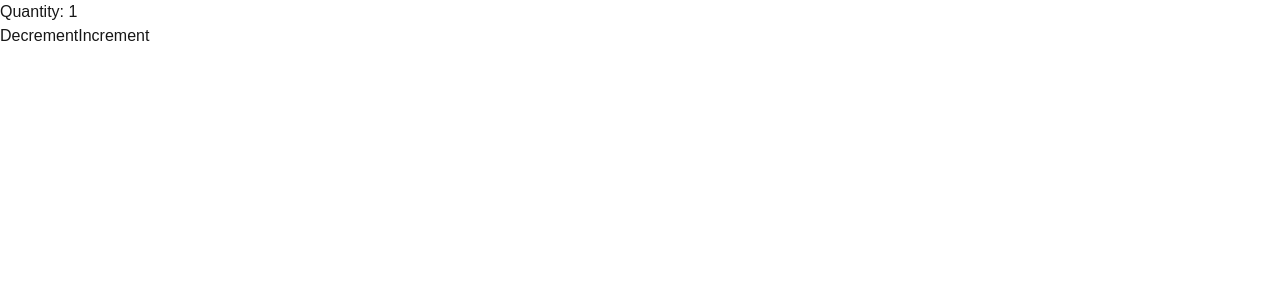
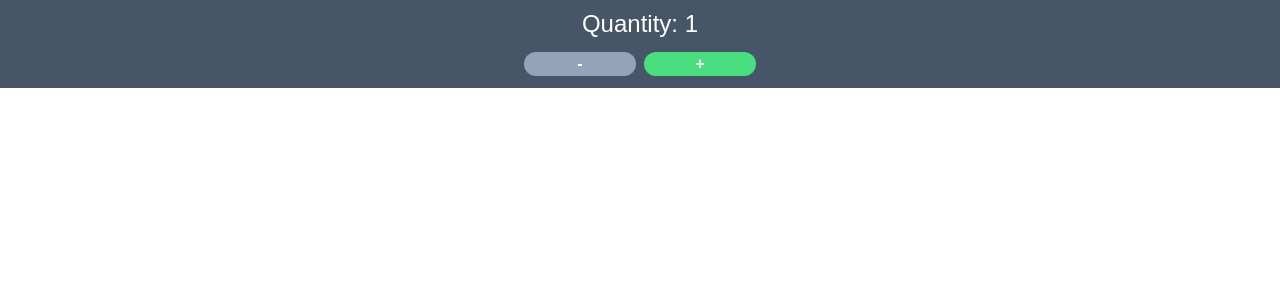
Before and after one commit to steventram/cprg306-assignments, a Next.js app: page /week-4 in a window 1280 px wide. Shown: the top 300 px of the page. Built offline with nearby package versions, Linux system fonts and the light colour scheme.

Commit message:
styled NewItem and implemented disabled feature

```diff
--- a/app/week-4/new-item.js
+++ b/app/week-4/new-item.js
@@ -17,11 +17,34 @@ export default function NewItem() {
     }
   };
 
+  let incrementDisabled = false;
+  let decrementDisabled = false;
+
+  if (quantity == 1) {
+    decrementDisabled = true;
+  }
+  if (quantity == 20) {
+    incrementDisabled = true;
+  }
   return (
-    <main>
-      <p>Quantity: {quantity}</p>
-      <button onClick={decrement}>Decrement</button>
-      <button onClick={increment}>Increment</button>
+    <main className="bg-gray-900-200">
+      <p className="pt-2 text-white text-2xl">Quantity: {quantity}</p>
+      <div className="p-3 space-x-2">
+        <button
+          onClick={decrement}
+          className="w-28 font-bold bg-red-400 text-white hover:bg-red-700  disabled:bg-slate-400 active:bg-red-300 rounded-xl"
+          disabled={decrementDisabled}
+        >
+          -
+        </button>
+        <button
+          onClick={increment}
+          className="w-28 font-bold bg-green-400 text-white hover:bg-green-700  disabled:bg-slate-400 active:bg-green-300 rounded-xl"
+          disabled={incrementDisabled}
+        >
+          +
+        </button>
+      </div>
     </main>
   );
 }
--- a/app/week-4/page.js
+++ b/app/week-4/page.js
@@ -2,7 +2,7 @@ import NewItem from "./new-item";
 
 export default function Page4() {
   return (
-    <main>
+    <main className="bg-slate-600 text-center flex-auto">
       <NewItem />
     </main>
   );
```
